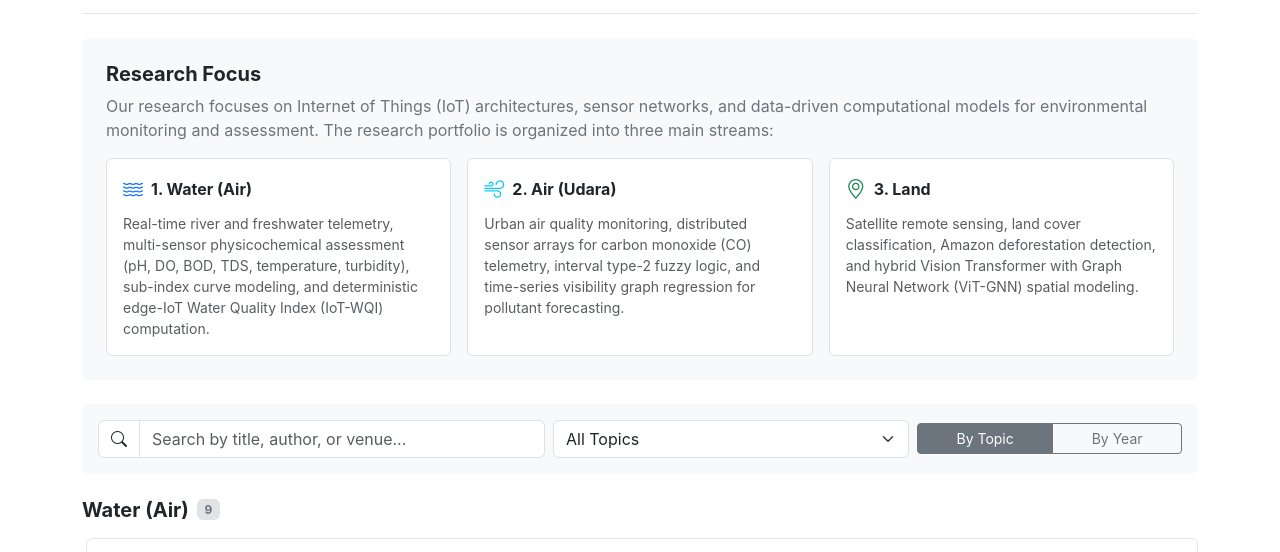
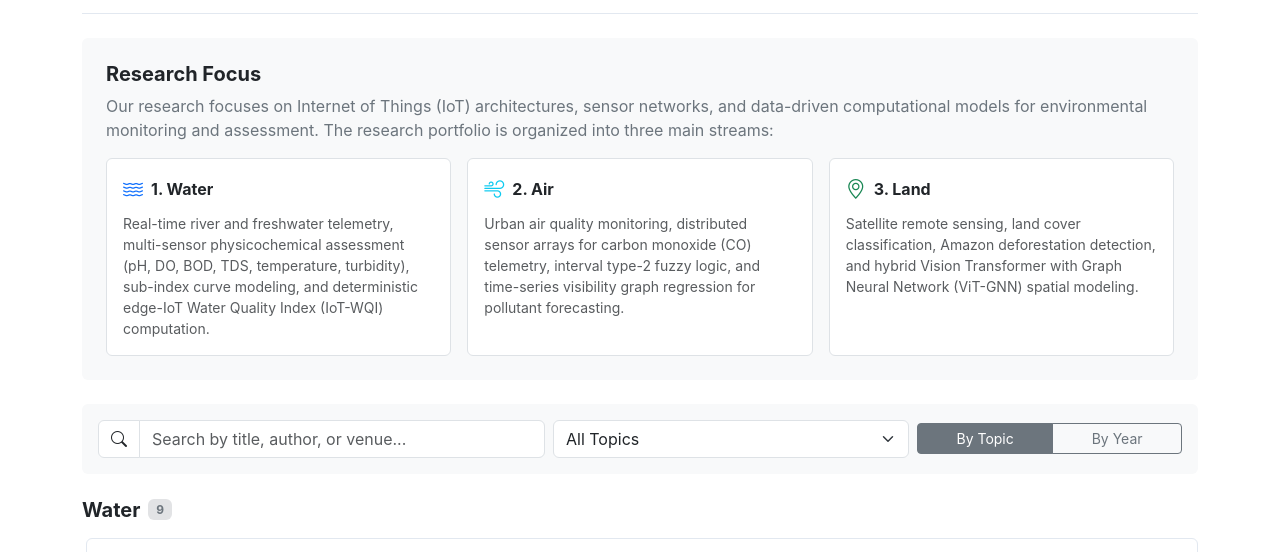
Before and after one commit to wh-sugiharto/wh-sugiharto.github.io, a plain HTML site: page research.html in a window 1280 px wide. Shown: the part 170-722 px from the top of the page. Drawn offline with nearby package versions, Linux system fonts and the light colour scheme.

Commit message:
style: streamline research domain names to Water, Air, and Land across UI and data

```diff
--- a/data/research.json
+++ b/data/research.json
@@ -18,7 +18,7 @@
     "authors": ["Sugiharto, W.H.", "Prasetijo, A.B.", "Susanto, H."],
     "venue": "Scientific Reports (Nature Portfolio)",
     "year": 2026,
-    "category": "Water (Air)",
+    "category": "Water",
     "doi": "https://doi.org/10.1038/s41598-026-61061-0",
     "pdfUrl": "",
     "codeUrl": "",
@@ -44,7 +44,7 @@
     "authors": ["Sugiharto, W.H.", "Primadasa, R.", "Murti, A.C.", "Nindyasari, R.", "Susanto, H."],
     "venue": "Discover Artificial Intelligence (Springer Nature)",
     "year": 2026,
-    "category": "Water (Air)",
+    "category": "Water",
     "doi": "https://doi.org/10.1007/s44163-026-01966-x",
     "pdfUrl": "",
     "codeUrl": "",
@@ -57,7 +57,7 @@
     "authors": ["Sugiharto, W.H.", "et al."],
     "venue": "Discover Sustainability (Springer Nature)",
     "year": 2026,
-    "category": "Water (Air)",
+    "category": "Water",
     "doi": "https://doi.org/10.1007/s43621-026-04210-9",
     "pdfUrl": "",
     "codeUrl": "",
@@ -70,7 +70,7 @@
     "authors": ["Sugiharto, W.H.", "Bardadi, A.", "Ghozali, M.I.", "Sukri, H.", "Murti, A.C."],
     "venue": "Discover Artificial Intelligence (Springer Nature)",
     "year": 2026,
-    "category": "Air (Udara)",
+    "category": "Air",
     "doi": "https://doi.org/10.1007/s44163-026-02286-w",
     "pdfUrl": "",
     "codeUrl": "",
@@ -83,7 +83,7 @@
     "authors": ["Sugiharto, W.H.", "Susanto, H.", "Prasetijo, A.B."],
     "venue": "Discover Water (Springer Nature)",
     "year": 2025,
-    "category": "Water (Air)",
+    "category": "Water",
     "doi": "https://doi.org/10.1007/s43832-025-00246-6",
     "pdfUrl": "",
     "codeUrl": "",
@@ -96,7 +96,7 @@
     "authors": ["Bardadi, A.", "Warsito, B.", "Surarso, B.", "Sugiharto, W.H."],
     "venue": "Mathematical Modelling of Engineering Problems",
     "year": 2025,
-    "category": "Air (Udara)",
+    "category": "Air",
     "doi": "https://doi.org/10.18280/mmep.120617",
     "pdfUrl": "",
     "codeUrl": "",
@@ -109,7 +109,7 @@
     "authors": ["Bardadi, A.", "Warsito, B.", "Surarso, B.", "Sugiharto, W.H."],
     "venue": "Mathematical Modelling of Engineering Problems",
     "year": 2025,
-    "category": "Air (Udara)",
+    "category": "Air",
     "doi": "https://doi.org/10.18280/mmep.121229",
     "pdfUrl": "",
     "codeUrl": "",
@@ -122,7 +122,7 @@
     "authors": ["Sugiharto, W.H.", "Susanto, H.", "Prasetijo, A.B."],
     "venue": "Mathematical Modelling of Engineering Problems",
     "year": 2024,
-    "category": "Water (Air)",
+    "category": "Water",
     "doi": "https://doi.org/10.18280/mmep.110915",
     "pdfUrl": "",
     "codeUrl": "",
@@ -135,7 +135,7 @@
     "authors": ["Sugiharto, W.H.", "Susanto, H.", "Prasetijo, A.B."],
     "venue": "Instrumentation Mesure Métrologie",
     "year": 2024,
-    "category": "Water (Air)",
+    "category": "Water",
     "doi": "https://doi.org/10.18280/i2m.230401",
     "pdfUrl": "",
     "codeUrl": "",
@@ -148,7 +148,7 @@
     "authors": ["Sugiharto, W.H.", "Susanto, H.", "Prasetijo, A.B."],
     "venue": "Ingénierie des Systèmes d'Information",
     "year": 2023,
-    "category": "Water (Air)",
+    "category": "Water",
     "doi": "https://doi.org/10.18280/isi.280403",
     "pdfUrl": "",
     "codeUrl": "",
@@ -161,7 +161,7 @@
     "authors": ["Sugiharto, W.H.", "et al."],
     "venue": "Journal of Physics: Conference Series",
     "year": 2021,
-    "category": "Water (Air)",
+    "category": "Water",
     "doi": "https://doi.org/10.1088/1742-6596/1943/1/012016",
     "pdfUrl": "",
     "codeUrl": "",
@@ -174,7 +174,7 @@
     "authors": ["Sugiharto, W.H.", "et al."],
     "venue": "Advances in Engineering Research (ICIST 2020)",
     "year": 2021,
-    "category": "Water (Air)",
+    "category": "Water",
     "doi": "https://doi.org/10.2991/aer.k.211129.004",
     "pdfUrl": "",
     "codeUrl": "",
@@ -187,7 +187,7 @@
     "authors": ["Sugiharto, W.H.", "Riadi, A.A.", "Ghozali, M.I."],
     "venue": "E3S Web of Conferences",
     "year": 2018,
-    "category": "Air (Udara)",
+    "category": "Air",
     "doi": "https://doi.org/10.1051/e3sconf/20187305026",
     "pdfUrl": "",
     "codeUrl": "",
--- a/js/research.js
+++ b/js/research.js
@@ -36,7 +36,7 @@ function populateCategoryFilter(papers) {
   if (!select) return;
 
   // Prioritas urutan kategori penelitian: Water, Air, Land
-  const categoryOrder = ["Water (Air)", "Air (Udara)", "Land"];
+  const categoryOrder = ["Water", "Air", "Land"];
   const categories = Array.from(new Set(papers.map((p) => p.category)))
     .filter(Boolean)
     .sort((a, b) => {
@@ -86,7 +86,7 @@ function renderGroupedResearch(papers) {
   });
 
   // Mengurutkan grup
-  const categoryOrder = ["Water (Air)", "Air (Udara)", "Land"];
+  const categoryOrder = ["Water", "Air", "Land"];
   const groupKeys = Object.keys(grouped).sort((a, b) => {
     if (currentGroupBy === "year") {
       return Number(b) - Number(a); // Urutan tahun menurun
--- a/research.html
+++ b/research.html
@@ -67,7 +67,7 @@
           <div class="p-3 bg-white rounded border h-100">
             <div class="d-flex align-items-center mb-2">
               <i class="bi bi-water text-primary fs-5 me-2"></i>
-              <h3 class="h6 fw-bold mb-0 text-dark">1. Water (Air)</h3>
+              <h3 class="h6 fw-bold mb-0 text-dark">1. Water</h3>
             </div>
             <p class="text-muted small mb-0">
               Real-time river and freshwater telemetry, multi-sensor physicochemical assessment (pH, DO, BOD, TDS, temperature, turbidity), sub-index curve modeling, and deterministic edge-IoT Water Quality Index (IoT-WQI) computation.
@@ -78,7 +78,7 @@
           <div class="p-3 bg-white rounded border h-100">
             <div class="d-flex align-items-center mb-2">
               <i class="bi bi-wind text-info fs-5 me-2"></i>
-              <h3 class="h6 fw-bold mb-0 text-dark">2. Air (Udara)</h3>
+              <h3 class="h6 fw-bold mb-0 text-dark">2. Air</h3>
             </div>
             <p class="text-muted small mb-0">
               Urban air quality monitoring, distributed sensor arrays for carbon monoxide (CO) telemetry, interval type-2 fuzzy logic, and time-series visibility graph regression for pollutant forecasting.
```
Also changed, not shown: 1 other file.
